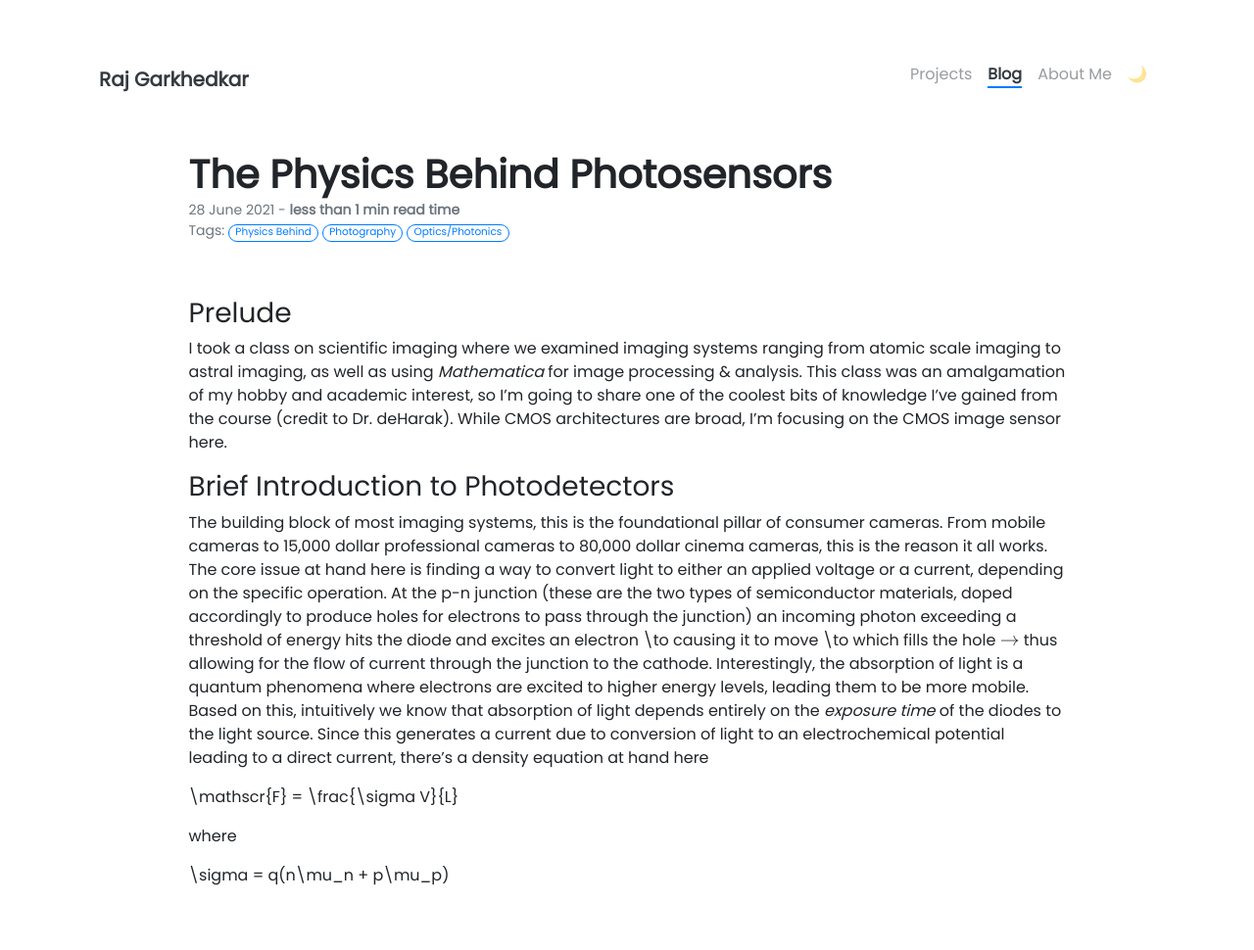
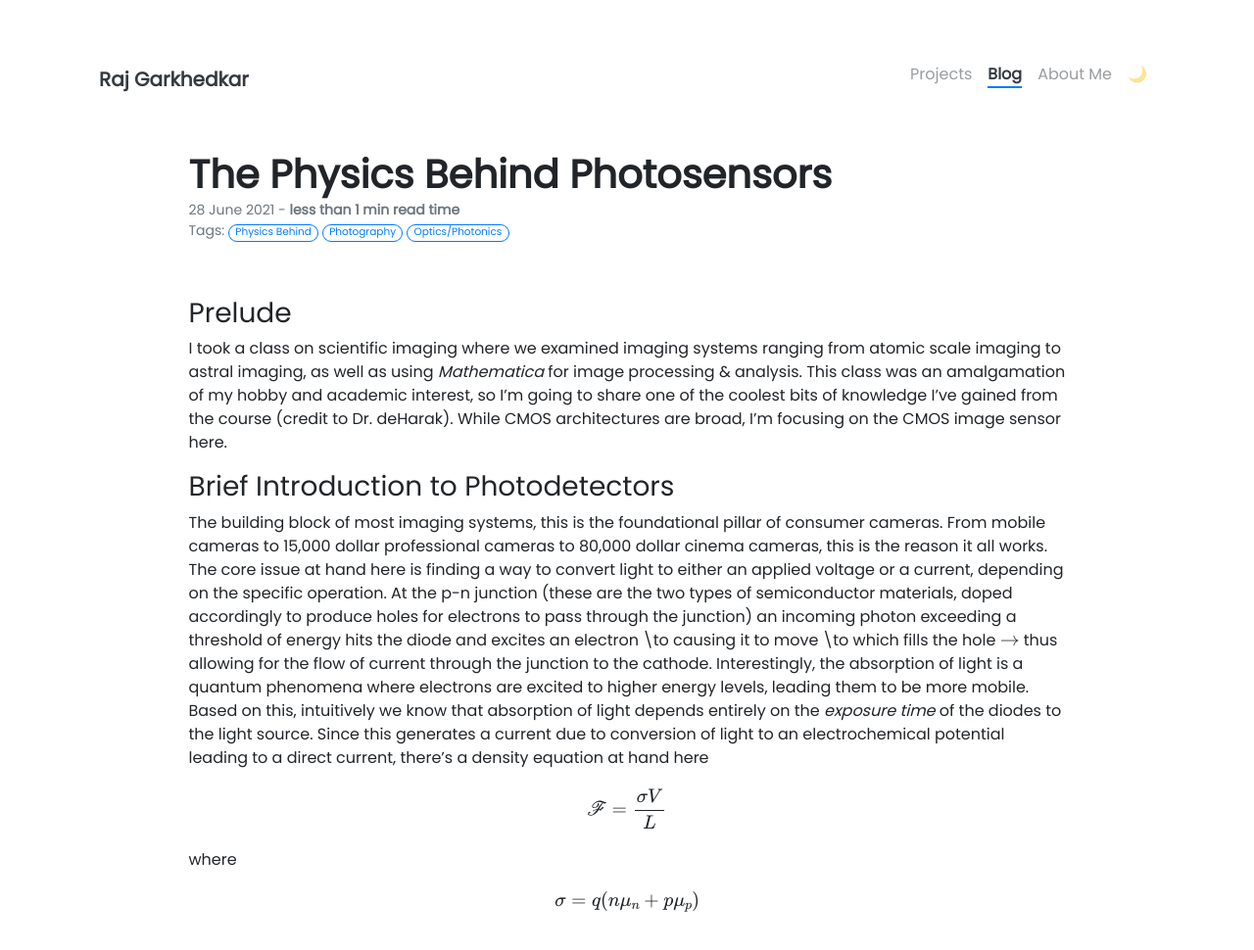
Before and after one commit to rajgark/rajgark.github.io, a Jekyll site: the page built from _posts/2021-06-28-pb-photosensor.md, in a window 1280 px wide. Shown: the top 970 px of the page at 98% size. Built offline with Jekyll 4.4.1, drawn with Linux system fonts in a browser that asks for light colours; nearby versions of some CDN libraries; our own code applies the rules of GitHub Pages for plain Markdown files; comment, search, counter and statistics services are not loaded; grey boxes are pictures that could not be loaded.

Commit message:
kramdown and KaTeX trial

```diff
--- a/_posts/2021-06-28-pb-photosensor.md
+++ b/_posts/2021-06-28-pb-photosensor.md
@@ -16,8 +16,8 @@ The building block of most imaging systems, this is the foundational pillar of c
 <br>
 Based on this, intuitively we know that absorption of light depends entirely on the _exposure time_ of the diodes to the light source. Since this generates a current due to conversion of light to an electrochemical potential leading to a direct current, there's a density equation at hand here
 
-\mathscr{F} = \frac{\sigma V}{L}
+$$\mathscr{F} = \frac{\sigma V}{L}$$
 
 where
 
-\sigma = q(n\mu_n + p\mu_p)
+$$\sigma = q(n\mu_n + p\mu_p)$$
```
Also changed, not shown: _posts/2021-06-27-constitution-photos.md (+1 -1 lines).
